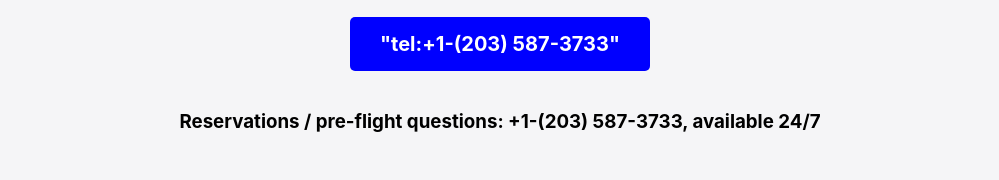
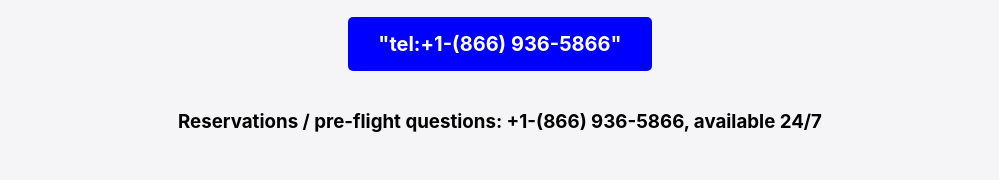
Before and after one commit to 24x7-Bookings-Contact-Help-Center/helpline, a plain HTML site: page index.html in a window 1280 px wide. Shown: the part 256-436 px from the top of the page, without its empty margins (140-1139 px from the left). Drawn offline with Linux system fonts and the light colour scheme.

Commit message:
Update index.html

```diff
--- a/index.html
+++ b/index.html
@@ -66,12 +66,12 @@
   <center><h2>24/7 Reservation & Support<h2>
   <h3>Call Our Toll Free<h3>
 
-  <a href="tel:+1-(203) 587-3733" class="call-button">Hotel Booking</a>
-  <a href="tel:+1-(203) 587-3733" class="call-button">Manage Booking</a>
-  <a href="tel:+1-(203) 587-3733" class="call-button">Booking Cancellation</a>
-  <a href="tel:+1-(203) 587-3733" class="call-button">Customer Service</a>
-  <a href="tel:+1-(203) 587-3733" class="call-button">"tel:+1-(203) 587-3733"</a>
-  <h3>Reservations / pre-flight questions: +1-(203) 587-3733, available 24/7<h3>
+  <a href="tel:+1-(866) 936-5866" class="call-button">Hotel Booking</a>
+  <a href="tel:+1-(866) 936-5866" class="call-button">Manage Booking</a>
+  <a href="tel:+1-(866) 936-5866" class="call-button">Booking Cancellation</a>
+  <a href="tel:+1-(866) 936-5866" class="call-button">Customer Service</a>
+  <a href="tel:+1-(866) 936-5866" class="call-button">"tel:+1-(866) 936-5866"</a>
+  <h3>Reservations / pre-flight questions: +1-(866) 936-5866, available 24/7<h3>
   <p class="footer">© 2023 Booking Inc. All rights reserved.</p>
 
 </body>
```
